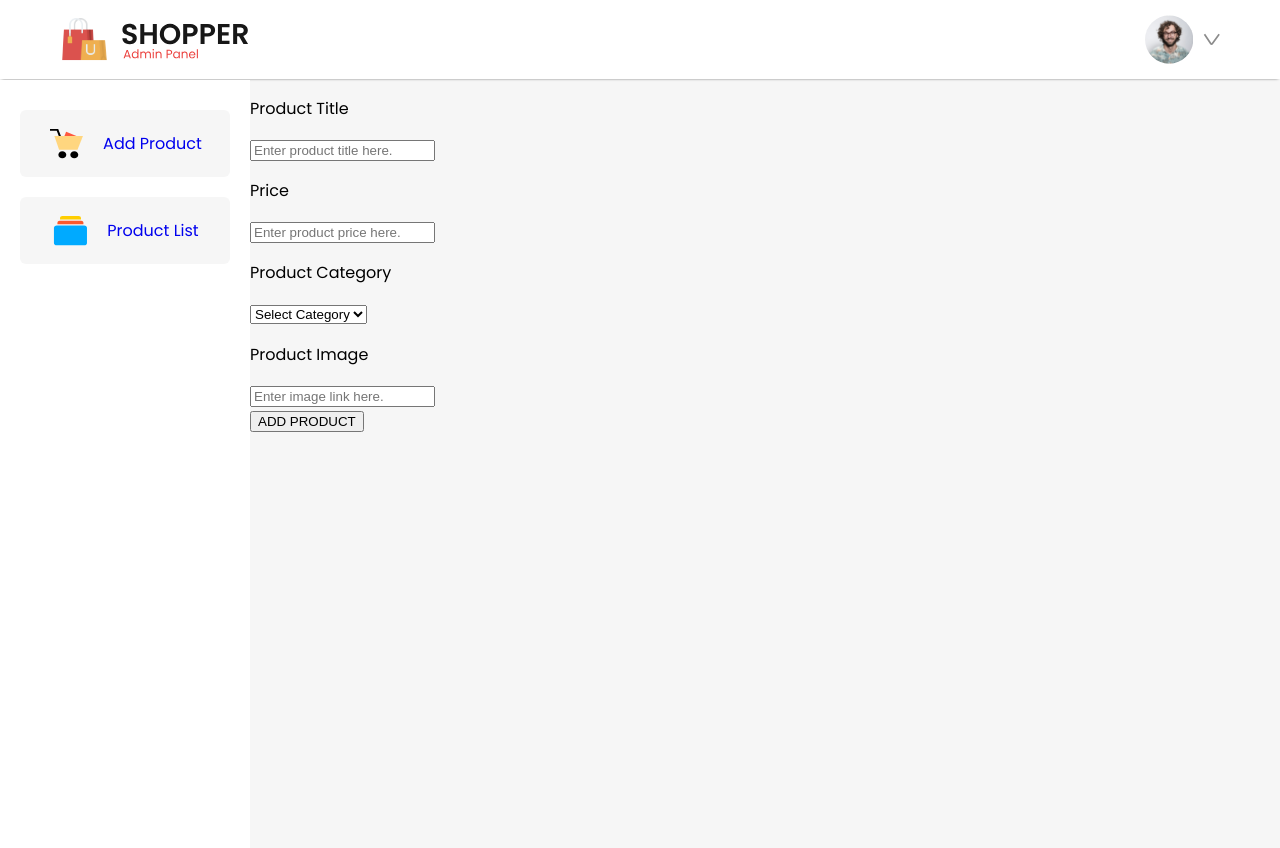
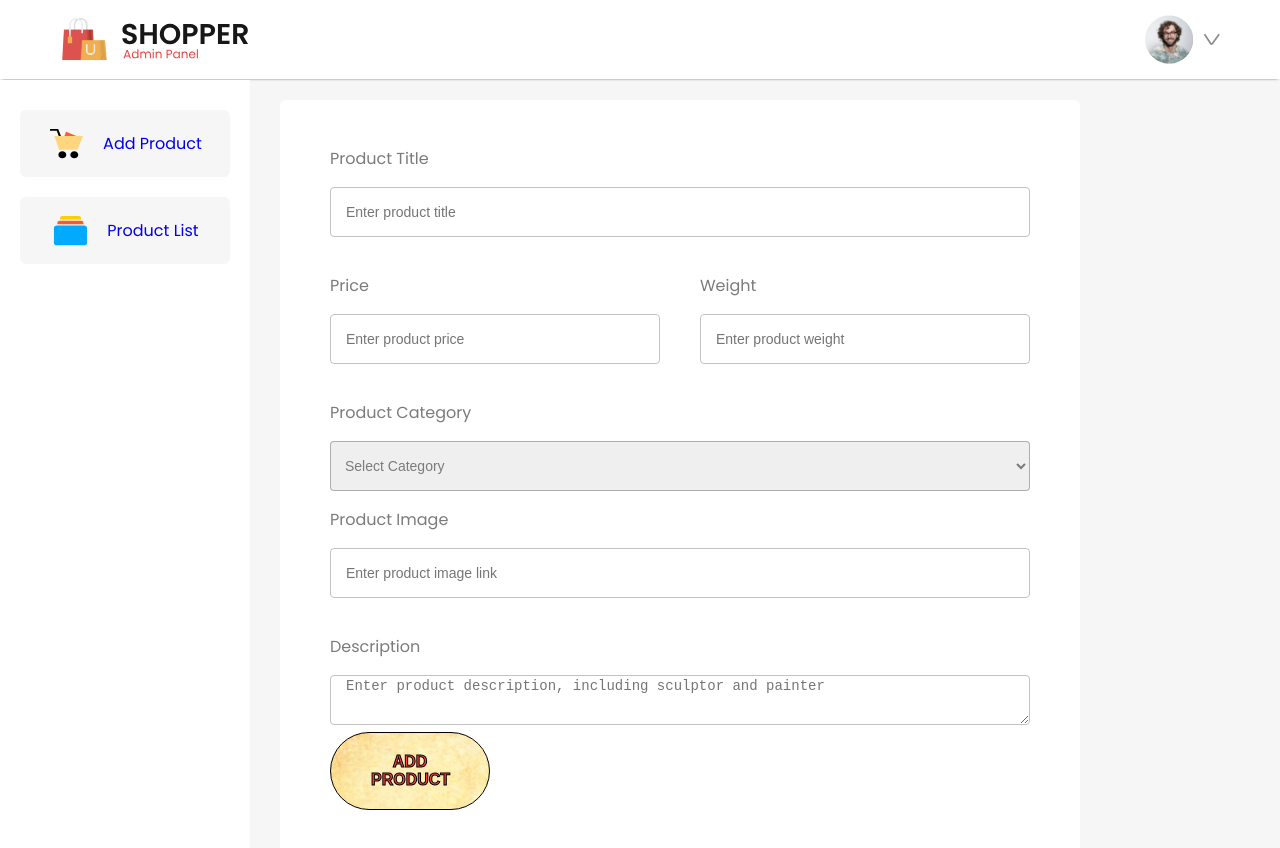
Before and after one commit to kevd82/BarbaricSplendorStore, a React (Vite) app in the folder admin/: page /addproduct in a window 1280 px wide. Shown: the top 848 px of the page. Built offline with nearby package versions, Linux system fonts and the light colour scheme.

Commit message:
css for addproduct; schema changes

```diff
--- a/admin/src/Components/AddProduct/AddProduct.css
+++ b/admin/src/Components/AddProduct/AddProduct.css
@@ -0,0 +1,73 @@
+.add-product {
+    box-sizing: border-box;
+    width: 100%;
+    max-width: 800px;
+    padding: 30px 50px;
+    margin: 20px 30px;
+    border-radius: 6px;
+    background: white;
+}
+
+.addproduct-itemfield {
+    width: 100%;
+    color: #7b7b7b;
+    font-size: 16px;
+
+}
+
+.addproduct-itemfield input {
+    box-sizing: border-box;
+    width: 100%;
+    height: 50px;
+    border-radius: 4px;
+    padding-left: 15px;
+    border: 1px solid #c3c3c3;
+    outline: none;
+    color: #7b7b7b;
+    font-size: 14px;
+    margin-bottom: 20px;
+}
+
+.addproduct-price {
+    display: flex;
+    gap: 40px;
+}
+
+.addproduct-itemfield textarea {
+    box-sizing: border-box;
+    width: 100%;
+    height: 50px;
+    border-radius: 4px;
+    padding-left: 15px;
+    border: 1px solid #c3c3c3;
+    outline: none;
+    color: #7b7b7b;
+    font-size: 14px;
+}
+
+.add-product-selector {
+    padding: 10px;
+    width: 100%;
+    height: 50px;
+    font-size: 14px;
+    color: #7b7b7b;
+    border: 1px solid #7b7b7b8d;
+    border-radius: 4px;
+}
+
+.addproduct-btn {
+    padding: 20px 40px;
+    width: 160px;
+    font-size: 16px;
+    font-weight: 600;
+    color: #ff4141;
+    -webkit-text-stroke-color: black;
+    -webkit-text-stroke-width: 1px;
+    background-image: url("../../assets/Faeded.jpg");
+    background-position: cover;
+    margin-bottom: 20px;
+    border: 1px solid black;
+    border-radius: 75px;
+    outline: none;
+    cursor: pointer;
+}
--- a/admin/src/Components/AddProduct/AddProduct.jsx
+++ b/admin/src/Components/AddProduct/AddProduct.jsx
@@ -6,12 +6,16 @@ const AddProduct = () => {
     <div className="add-product">
       <div className="addproduct-itemfield">
         <p>Product Title</p>
-        <input type="text" name="title" placeholder="Enter product title here." />
+        <input type="text" name="title" placeholder="Enter product title" />
       </div>
       <div className="addproduct-price">
         <div className="addproduct-itemfield">
           <p>Price</p>
-          <input type="text" name="price" placeholder="Enter product price here."/>
+          <input type="text" name="price" placeholder="Enter product price"/>
+        </div>
+        <div className="addproduct-itemfield">
+          <p>Weight</p>
+          <input type="number" name="weight" placeholder="Enter product weight"/>
         </div>
       </div>
       <div className="addproduct-itemfield">
@@ -25,7 +29,11 @@ const AddProduct = () => {
       </div>
       <div className="addproduct-itemfield">
         <p>Product Image</p>
-        <input type="text" name="image" placeholder="Enter image link here."/>
+        <input type="text" name="image" placeholder="Enter product image link"/>
+      </div>
+      <div className="addproduct-itemfield">
+        <p>Description</p>
+        <textarea type="text" name="description" placeholder="Enter product description, including sculptor and painter"/>
       </div>
       <button className="addproduct-btn">ADD PRODUCT</button>
     </div>
```
Also changed, not shown: 1 other file (tests, documents, lock files or other folders).
